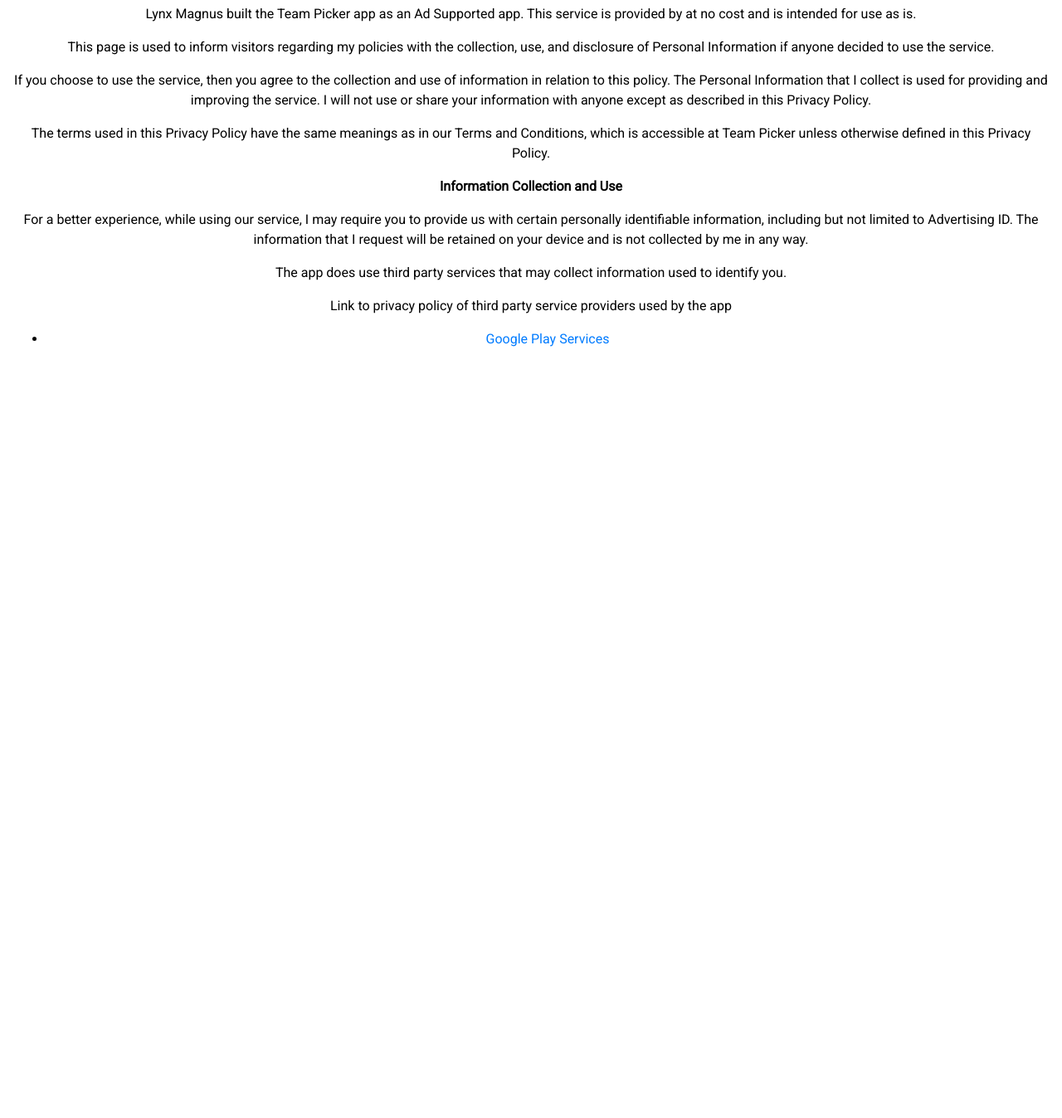
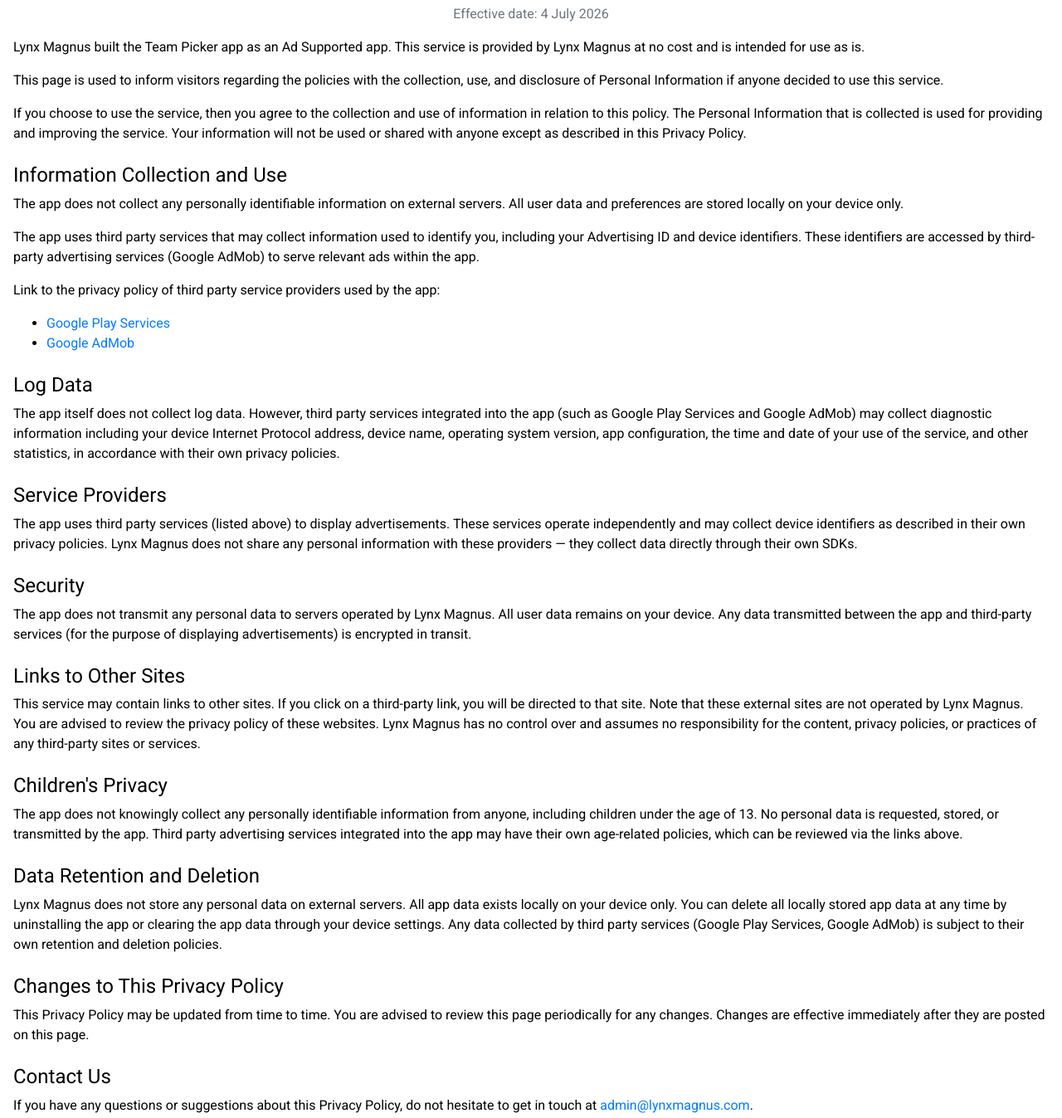
Before and after one commit to johnwatson484/lynx-magnus-web, a website: page app/views/privacy/team-picker.html in a window 1280 px wide. Shown: the part 83-1431 px from the top of the page at 83% size. Before the commit the page ends 800 px from the top, so only its background shows below. Drawn offline with nearby package versions, Linux system fonts and the light colour scheme; files that its build step writes are made by us from their sources; files whose address does not match are found by name.

Commit message:
Update Team Picker policy

```diff
--- a/app/server.js
+++ b/app/server.js
@@ -5,6 +5,9 @@ async function createServer () {
   // Create the hapi server
   const server = hapi.server({
     port: config.port,
+    router: {
+      stripTrailingSlash: true,
+    },
     routes: {
       validate: {
         options: {
--- a/app/views/privacy/team-picker.html
+++ b/app/views/privacy/team-picker.html
@@ -2,36 +2,103 @@
 
 {% block content %}
   <h2>Team Picker Privacy Policy</h2>
+  <p class="text-muted">Effective date: 4 July 2026</p>
 
+  <div class="text-left">
     <p>
-      Lynx Magnus built the Team Picker app as an Ad Supported app. This service is provided by at no cost and is intended for use
-      as is.
+      Lynx Magnus built the Team Picker app as an Ad Supported app. This service is provided by
+      Lynx Magnus at no cost and is intended for use as is.
     </p>
     <p>
-      This page is used to inform visitors regarding my policies with the collection, use, and
-      disclosure of Personal Information if anyone decided to use the service.
+      This page is used to inform visitors regarding the policies with the collection, use, and
+      disclosure of Personal Information if anyone decided to use this service.
     </p>
     <p>
-      If you choose to use the service, then you agree to the collection and use of information in relation
-      to this policy. The Personal Information that I collect is used for providing and improving the
-      service. I will not use or share your information with anyone except as described
-      in this Privacy Policy.
+      If you choose to use the service, then you agree to the collection and use of information in
+      relation to this policy. The Personal Information that is collected is used for providing and
+      improving the service. Your information will not be used or shared with anyone except as
+      described in this Privacy Policy.
+    </p>
+
+    <h4 class="mt-4">Information Collection and Use</h4>
+    <p>
+      The app does not collect any personally identifiable information on external servers. All user
+      data and preferences are stored locally on your device only.
     </p>
     <p>
-      The terms used in this Privacy Policy have the same meanings as in our Terms and Conditions, which is accessible
-      at Team Picker unless otherwise defined in this Privacy Policy.
+      The app uses third party services that may collect information used to identify you, including
+      your Advertising ID and device identifiers. These identifiers are accessed by third-party
+      advertising services (Google AdMob) to serve relevant ads within the app.
     </p>
-  <p><strong>Information Collection and Use</strong></p>
     <p>
-      For a better experience, while using our service, I may require you to provide us with certain
-      personally identifiable information, including but not limited to Advertising ID. The information that I request
-      will be retained on your device and is not collected by me in any way.
+      Link to the privacy policy of third party service providers used by the app:
     </p>
-  <p>The app does use third party services that may collect information used to identify you.</p>
-  <div>
-      <p>Link to privacy policy of third party service providers used by the app</p>
     <ul>
       <li><a href="https://www.google.com/policies/privacy/" rel="noopener noreferrer" target="_blank">Google Play Services</a></li>
+      <li><a href="https://support.google.com/admob/answer/6128543" rel="noopener noreferrer" target="_blank">Google AdMob</a></li>
     </ul>
+
+    <h4 class="mt-4">Log Data</h4>
+    <p>
+      The app itself does not collect log data. However, third party services integrated into the app
+      (such as Google Play Services and Google AdMob) may collect diagnostic information including
+      your device Internet Protocol address, device name, operating system version, app configuration,
+      the time and date of your use of the service, and other statistics, in accordance with their
+      own privacy policies.
+    </p>
+
+    <h4 class="mt-4">Service Providers</h4>
+    <p>
+      The app uses third party services (listed above) to display advertisements. These services
+      operate independently and may collect device identifiers as described in their own privacy
+      policies. Lynx Magnus does not share any personal information with these providers — they
+      collect data directly through their own SDKs.
+    </p>
+
+    <h4 class="mt-4">Security</h4>
+    <p>
+      The app does not transmit any personal data to servers operated by Lynx Magnus. All user
+      data remains on your device. Any data transmitted between the app and third-party services
+      (for the purpose of displaying advertisements) is encrypted in transit.
+    </p>
+
+    <h4 class="mt-4">Links to Other Sites</h4>
+    <p>
+      This service may contain links to other sites. If you click on a third-party link, you will be
+      directed to that site. Note that these external sites are not operated by Lynx Magnus.
+      You are advised to review the privacy policy of these websites. Lynx Magnus has no control
+      over and assumes no responsibility for the content, privacy policies, or practices of any
+      third-party sites or services.
+    </p>
+
+    <h4 class="mt-4">Children's Privacy</h4>
+    <p>
+      The app does not knowingly collect any personally identifiable information from anyone,
+      including children under the age of 13. No personal data is requested, stored, or transmitted
+      by the app. Third party advertising services integrated into the app may have their own
+      age-related policies, which can be reviewed via the links above.
+    </p>
+
+    <h4 class="mt-4">Data Retention and Deletion</h4>
+    <p>
+      Lynx Magnus does not store any personal data on external servers. All app data exists locally
+      on your device only. You can delete all locally stored app data at any time by uninstalling
+      the app or clearing the app data through your device settings. Any data collected by third
+      party services (Google Play Services, Google AdMob) is subject to their own retention and
+      deletion policies.
+    </p>
+
+    <h4 class="mt-4">Changes to This Privacy Policy</h4>
+    <p>
+      This Privacy Policy may be updated from time to time. You are advised to review this page
+      periodically for any changes. Changes are effective immediately after they are posted on this
+      page.
+    </p>
+
+    <h4 class="mt-4">Contact Us</h4>
+    <p>
+      If you have any questions or suggestions about this Privacy Policy, do not hesitate to get in
+      touch at <a href="mailto:admin@lynxmagnus.com">admin@lynxmagnus.com</a>.
+    </p>
   </div>
 {% endblock %}
--- a/package.json
+++ b/package.json
@@ -1,6 +1,6 @@
 {
   "name": "lynx-magnus-web",
-  "version": "2.0.2",
+  "version": "2.0.3",
   "description": "",
   "main": "index.js",
   "scripts": {
```
Lines whose indentation alone changed are shown as unchanged.
